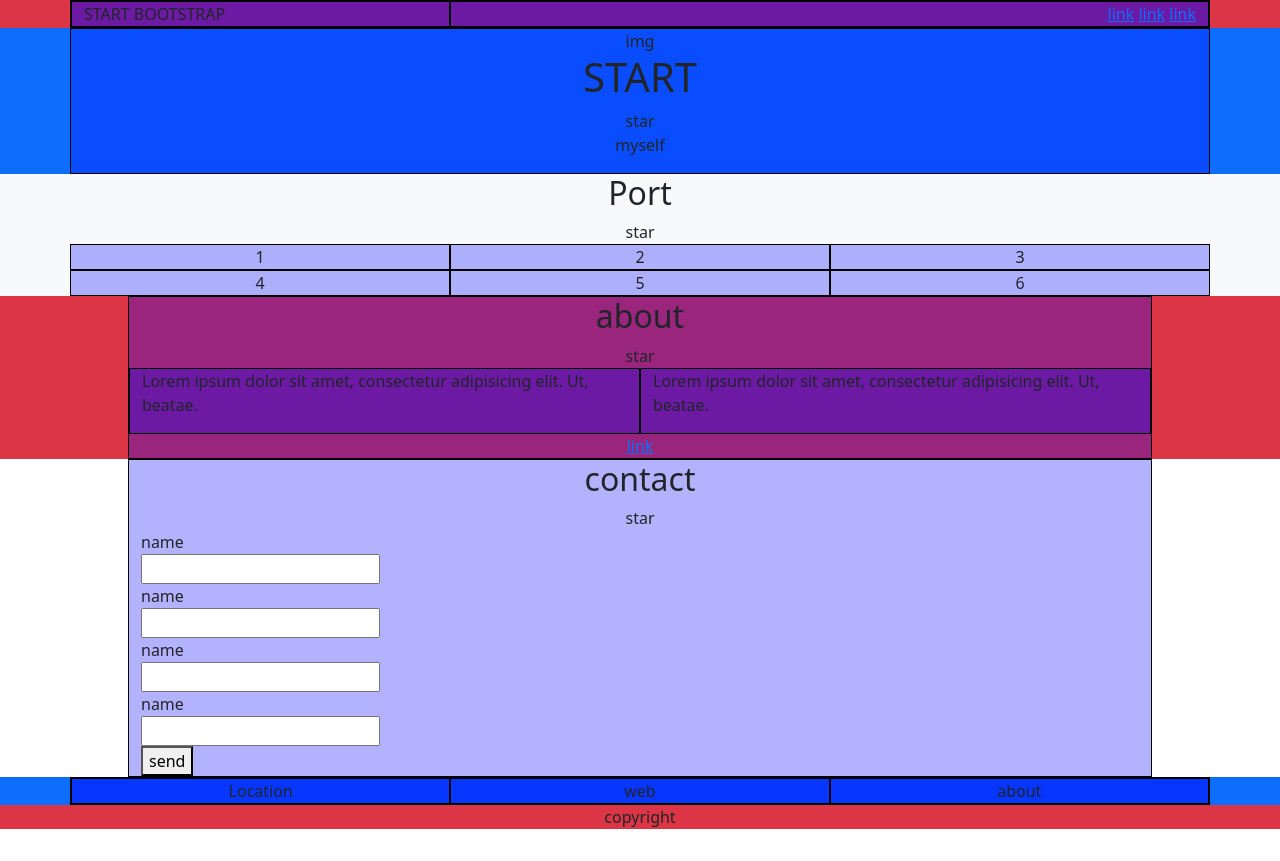
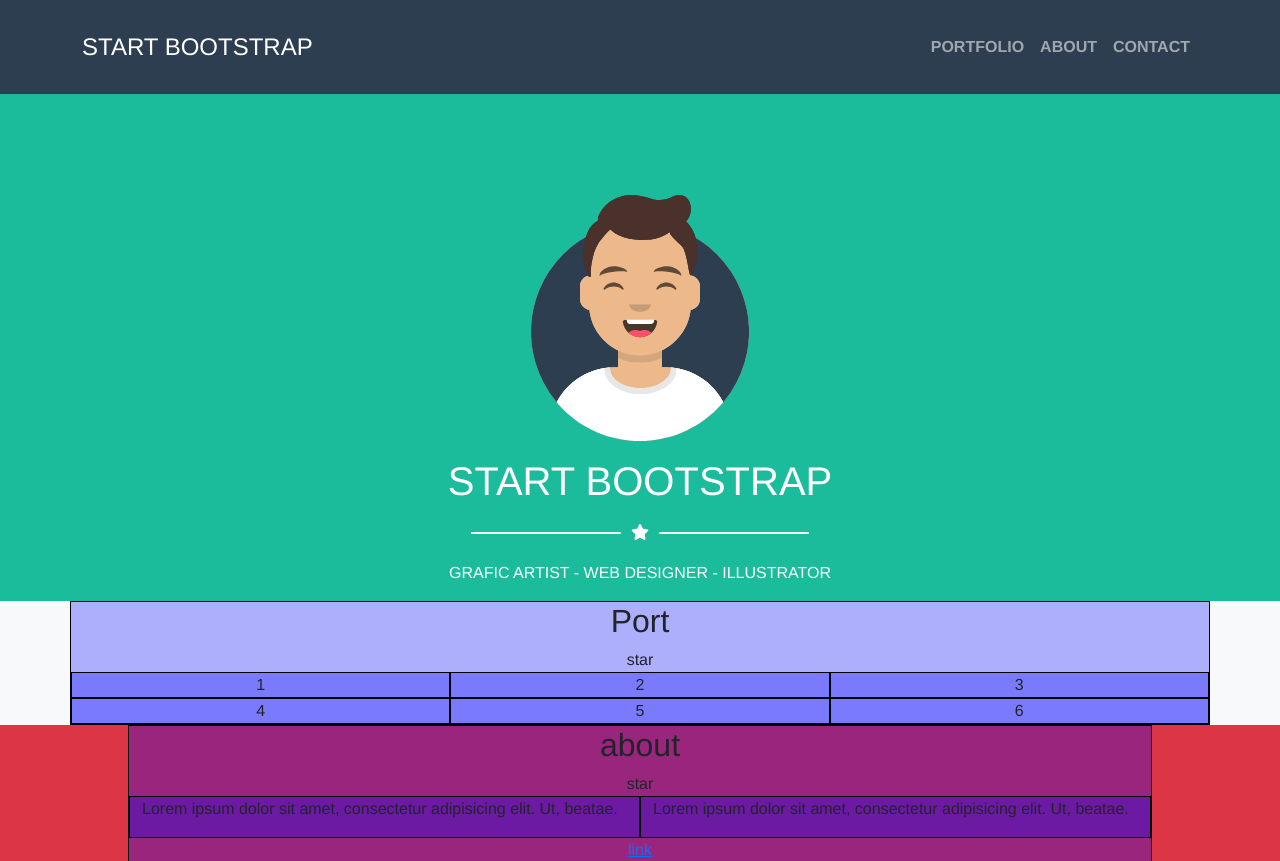
Before and after one commit to enrico-amerio/html-css-bootstrap-freelancer, a plain HTML site: page index.html in a window 1280 px wide. Shown: the top 861 px of the page. Before the commit the page ends 829 px from the top, so only its background shows below. Drawn offline with nearby package versions, Linux system fonts and the light colour scheme; a web font is replaced by a local one.

Commit message:
[fix] nav e jumbotron

```diff
--- a/css/style.css
+++ b/css/style.css
@@ -2,7 +2,34 @@
   background-color: rgba(0, 0, 255, 0.3);
   border: 1px solid black;
 }
-.my-container{
+body{
+  font-family: 'Helvetica Neue', sans-serif;
+}
+.custom-bg{
+  background-color: #2c3e50 !important;
+}
+.custom-container{
   width:80%;
   margin: 0 auto;
 }
+.custom-line{
+  width: 15%;
+  max-width:150px ;
+  height: 2px;
+  border-radius: 1px;
+  margin: 0 10px;
+}
+.custom-line.white{
+  background-color: white;
+
+}
+.custom-avatar{
+  width: 15rem;
+}
+.custom-jumbotron{
+  padding-top: calc(6rem + 90px);
+}
+.custom-green{
+  background-color: rgb(26, 188, 156);
+  color:white;
+}
--- a/index.html
+++ b/index.html
@@ -4,43 +4,58 @@
   <meta charset="UTF-8">
   <meta name="viewport" content="width=device-width, initial-scale=1.0">
   <title>Bootstrap Freelancer</title>
-  <link href="https://cdn.jsdelivr.net/npm/bootstrap@5.0.2/dist/css/bootstrap.min.css" rel="stylesheet" integrity="sha384-EVSTQN3/azprG1Anm3QDgpJLIm9Nao0Yz1ztcQTwFspd3yD65VohhpuuCOmLASjC" crossorigin="anonymous">
+  <link href="https://cdn.jsdelivr.net/npm/bootstrap@5.3.2/dist/css/bootstrap.min.css" rel="stylesheet" integrity="sha384-T3c6CoIi6uLrA9TneNEoa7RxnatzjcDSCmG1MXxSR1GAsXEV/Dwwykc2MPK8M2HN" crossorigin="anonymous">
+  <script src="https://cdn.jsdelivr.net/npm/bootstrap@5.3.2/dist/js/bootstrap.bundle.min.js" integrity="sha384-C6RzsynM9kWDrMNeT87bh95OGNyZPhcTNXj1NW7RuBCsyN/o0jlpcV8Qyq46cDfL" crossorigin="anonymous"></script>
+  <link rel='stylesheet' href='https://cdnjs.cloudflare.com/ajax/libs/font-awesome/6.5.1/css/all.css' integrity='sha512-tx5+1LWHez1QiaXlAyDwzdBTfDjX07GMapQoFTS74wkcPMsI3So0KYmFe6EHZjI8+eSG0ljBlAQc3PQ5BTaZtQ==' crossorigin='anonymous'/>
+  <link href="https://fonts.cdnfonts.com/css/helvetica-neue-55" rel="stylesheet">
   <link rel="stylesheet" href="css/style.css">
 
 </head>
 <body>
-  <header class="bg-danger ">
-    <div class="container">
-      <div class="row debug">
-        <div class="col-8 col-md-4  debug">
-          <div>START BOOTSTRAP</div>
-        </div>
-        <div class="col-4 col-md-8 text-end debug">
-          <div class="d-md-none">H</div>
-          <nav class="d-none d-md-block">
-            <a href="#">link</a>
-            <a href="#">link</a>
-            <a href="#">link</a>
-          </nav>
+  <header>
+    <nav class="custom-bg navbar navbar-expand-lg py-4 position-fixed w-100  " data-bs-theme="dark">
+      <div class="container ">
+
+        <a class="navbar-brand text-uppercase fs-4 " href="#">Start Bootstrap</a>
+        <button class="navbar-toggler" type="button" data-bs-toggle="collapse" data-bs-target="#navbarSupportedContent" aria-controls="navbarSupportedContent" aria-expanded="false" aria-label="Toggle navigation">
+          <span class="navbar-toggler-icon"></span>
+        </button>
+        <div class="collapse navbar-collapse" id="navbarSupportedContent">
+          <ul class="navbar-nav ms-auto mb-2 mb-lg-0 text-uppercase fw-bold ">
+
+            <li class="nav-item">
+              <a class="nav-link  " aria-current="page" href="#">Portfolio</a>
+            </li>
+            <li class="nav-item">
+              <a class="nav-link" aria-current="page" href="#">about</a>
+            </li>
+            <li class="nav-item">
+              <a class="nav-link" aria-current="page" href="#">Contact</a>
+            </li>
+          </ul>
         </div>
       </div>
-    </div>
+    </nav>
   </header>
   <main>
-    <section class="bg-primary ">
+    <section class="custom-jumbotron custom-green">
       <div class="container">
         <div class="row">
-          <div class="col debug text-center ">
-            <div><img src="" alt="">img</div>
-            <h1>START</h1>
-            <div>star</div>
-            <p>myself</p>
+          <div class="col  text-center ">
+            <div><img src="img/avatar.svg" alt="avatar" class="mb-3 custom-avatar "></div>
+            <h1 class="mb-3 ">START BOOTSTRAP</h1>
+            <div class="d-flex align-items-center justify-content-center mb-3">
+                <div class="custom-line white"></div>
+                <div><i class="fas fa-star"></i></div>
+                <div class="custom-line white"></div>
+            </div>
+            <p class="mb-3 ">GRAFIC ARTIST - WEB DESIGNER - ILLUSTRATOR</p>
           </div>
         </div>
       </div>
     </section>
     <section class="bg-light text-center ">
-      <div class="container">
+      <div class="container debug">
         <h2>Port</h2>
         <div>star</div>
         <div class="row ">
@@ -54,7 +69,7 @@
       </div>
     </section>
     <section class="bg-danger text-center ">
-      <div class="my-container debug">
+      <div class="custom-container debug">
         <div class="container-fluid">
           <h2>about</h2>
           <div>star</div>
@@ -66,11 +81,11 @@
         </div>
       </div>
     </section>
-    <div class="my-container text-center debug">
+    <div class="custom-container text-center debug">
       <div class="container-fluid">
         <h2>contact</h2>
         <div>star</div>
-        <div class="row text-start">
+        <div class="row text-start debug">
           <div class="col-12">
            <label for="">name</label>
            <br>
```
Also changed, not shown: img/avatar.svg (added), img/cabin.png (added), img/cake.png (added), img/circus.png (added), img/game.png (added), img/safe.png (added), img/submarine.png (added), 1 other file.
